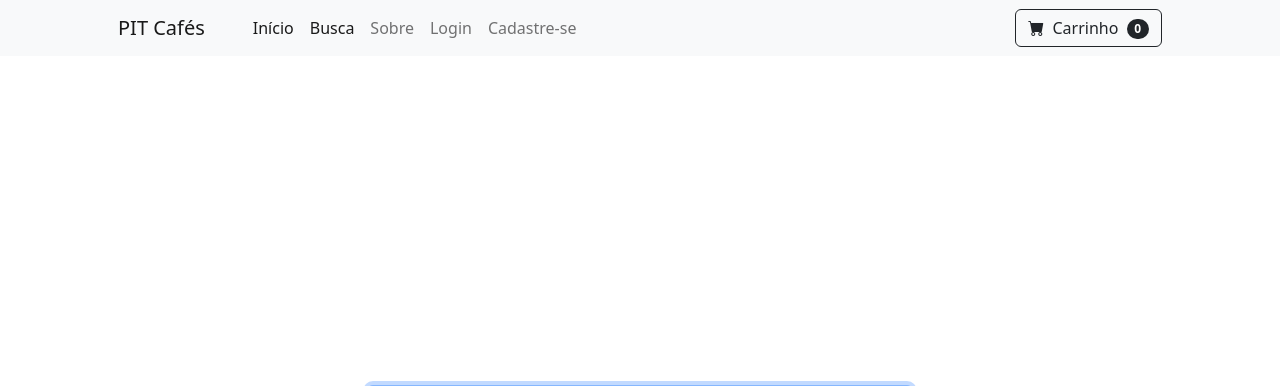
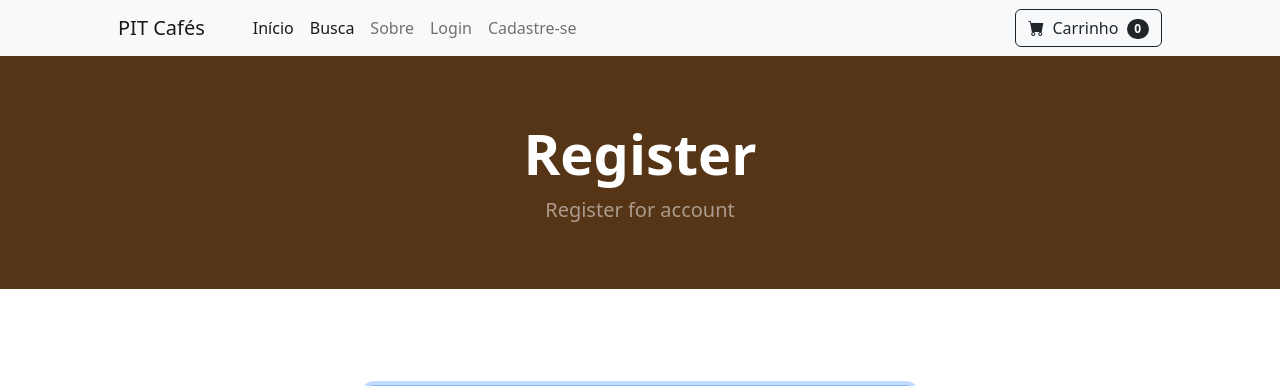
Before and after one commit to samuelwerneck/cafe, a Django app: page /register in a window 1280 px wide. Shown: the top 386 px of the page. Run offline with Django 5.2, Linux system fonts and the light colour scheme.

Commit message:
Ajustes cabeçalho

```diff
--- a/store/templates/register.html
+++ b/store/templates/register.html
@@ -2,11 +2,11 @@
 {% block content %}
 
 <!-- Header-->
-        <header class="bg-primaty py-3">
+        <header class="bg-primary py-3">
             <div class="container px-4 px-lg-5 my-5">
                 <div class="text-center text-white">
-                    <h1 class="display-4 fw-bolder">Cadastre-se</h1>
-                    <p class="lead fw-normal text-white-50 mb-0">Faça aqui seu registro</p>
+                    <h1 class="display-4 fw-bolder">Register</h1>
+                    <p class="lead fw-normal text-white-50 mb-0">Register for account</p>
                 </div>
             </div>
         </header>
```
